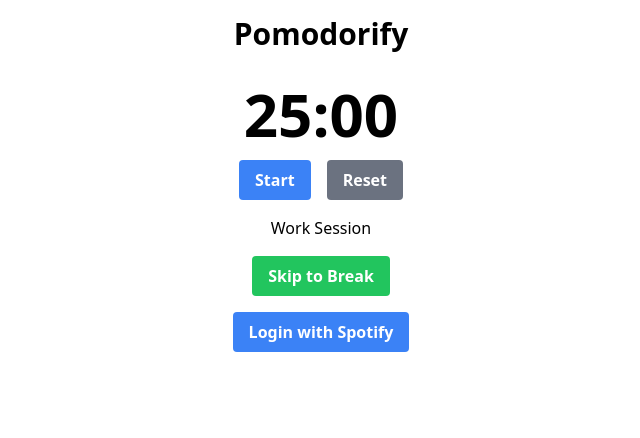
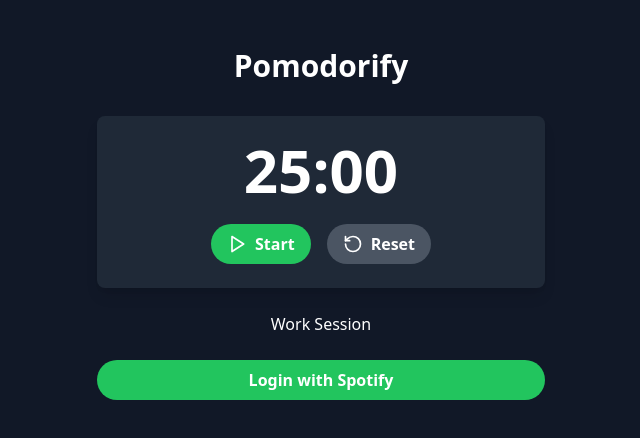
Before and after one commit to skvarre/pomodorify, a React (Create React App) app: page / in a window 1280 px wide. Shown: the top 438 px of the page, without its empty margins (319-959 px from the left). Built offline with nearby package versions, Linux system fonts and the light colour scheme; what spotify-web-api-js would draw is missing.

Commit message:
add styling

```diff
--- a/src/App.tsx
+++ b/src/App.tsx
@@ -5,8 +5,7 @@
 function App() {
   const [isWorking, setIsWorking] = useState(true);
   const [isActive, setIsActive] = useState(false);
-  const workTime = 25 * 60; // 25 minutes
-  const breakTime = 5 * 60; // 5 minutes
+  const [time, setTime] = useState(25 * 60); // 25 minutes
   const [accessToken, setAccessToken] = useState('');
   const [spotifyPlayer, setSpotifyPlayer] = useState<Spotify.Player | null>(null);
 
@@ -18,76 +17,64 @@
     });
   }, []);
 
-  // TODO: TEMPORARY SOLUTION. FIX THIS
+  useEffect(() => {
+    let interval: NodeJS.Timeout | null = null;
+
+    if (isActive && time > 0) {
+      interval = setInterval(() => {
+        setTime((prevTime) => prevTime - 1);
+      }, 1000);
+    } else if (time === 0) {
+      setIsWorking(!isWorking);
+      setIsActive(false);
+      setTime(isWorking ? 5 * 60 : 25 * 60);
+    }
+
+    return () => {
+      if (interval) clearInterval(interval);
+    };
+  }, [isActive, time, isWorking]);
+
   const handleLogin = () => {
     const popup = window.open('http://localhost:8888/login', 'Login with Spotify', 'width=800,height=600');
   };
 
-  const handleTimerEnd = () => {
-    setIsWorking(!isWorking);
-    setIsActive(false);
-    if (spotifyPlayer) {
-      spotifyPlayer.pause();
-    }
-  };
-
-  const handleSkip = () => {
-    setIsWorking(!isWorking);
-    setIsActive(false);
-    if (spotifyPlayer) {
-      spotifyPlayer.pause();
-    }
-  };
-
   const handleToggleTimer = () => {
     setIsActive(!isActive);
-    if (spotifyPlayer) {
-      if (isActive) {
-        spotifyPlayer.pause();
-      } else {
-        spotifyPlayer.resume();
-      }
-    }
   };
 
   const handleResetTimer = () => {
     setIsActive(false);
-    if (spotifyPlayer) {
-      spotifyPlayer.pause();
-      // Maybe.
-      // spotifyPlayer.seek(0);
-    }
+    setTime(isWorking ? 25 * 60 : 5 * 60);
   };
 
   return (
-    <div className="container mx-auto p-4">
-      <h1 className="text-3xl font-bold text-center mb-8">
+    <div className="min-h-screen bg-gray-900 py-12 px-4 sm:px-6 lg:px-8">
+      <div className="max-w-md mx-auto">
+        <h1 className="text-3xl font-bold text-center text-white mb-8">
           Pomodorify
         </h1>
         <Timer
-        initialTime={isWorking ? workTime : breakTime}
-        onTimerEnd={handleTimerEnd}
+          time={time}
           isActive={isActive}
           onToggleTimer={handleToggleTimer}
           onResetTimer={handleResetTimer}
         />
-      <p className="text-center mt-4">
+        <p className="text-center text-white mb-6">
           {isWorking ? 'Work Session' : 'Break Session'}
         </p>
+        {!accessToken ? (
           <button
-        className="mt-4 bg-green-500 hover:bg-green-700 text-white font-bold py-2 px-4 rounded block mx-auto"
-        onClick={handleSkip}
+            onClick={handleLogin}
+            className="w-full bg-green-500 hover:bg-green-600 text-white font-bold py-2 px-4 rounded-full focus:outline-none focus:shadow-outline transition duration-300 ease-in-out"
           >
-        {isWorking ? 'Skip to Break' : 'Skip to Work'}
-      </button>
-      {!accessToken ? (
-        <button onClick={handleLogin} className="mt-4 bg-blue-500 hover:bg-blue-700 text-white font-bold py-2 px-4 rounded block mx-auto">
             Login with Spotify
           </button>
         ) : (
           <MusicPlayer accessToken={accessToken} setPlayer={setSpotifyPlayer} isActive={isActive} />
         )}
       </div>
+    </div>
   );
 }
 
--- a/src/components/Timer.tsx
+++ b/src/components/Timer.tsx
@@ -1,63 +1,49 @@
-import React, { useState, useEffect } from 'react';
+import React from 'react';
+import { Play, Pause, RotateCcw } from 'lucide-react';
 
 type TimerProps = {
-  initialTime: number;
-  onTimerEnd: () => void;
+  time: number;
   isActive: boolean;
   onToggleTimer: () => void;
   onResetTimer: () => void;
 };
 
-const Timer: React.FC<TimerProps> = ({ initialTime, onTimerEnd, isActive, onToggleTimer, onResetTimer }) => {
-  const [time, setTime] = useState(initialTime);
-
-  useEffect(() => {
-    let interval: NodeJS.Timeout | null = null;
-
-    if (isActive && time > 0) {
-      interval = setInterval(() => {
-        setTime((prevTime) => prevTime - 1);
-      }, 1000);
-    } else if (time === 0) {
-      onTimerEnd();
-    }
-
-    return () => {
-      if (interval) clearInterval(interval);
-    };
-  }, [isActive, time, onTimerEnd]);
-
-  useEffect(() => {
-    setTime(initialTime);
-  }, [initialTime]);
-
+const Timer: React.FC<TimerProps> = ({ time, isActive, onToggleTimer, onResetTimer }) => {
   const formatTime = (seconds: number): string => {
     const mins = Math.floor(seconds / 60);
     const secs = seconds % 60;
     return `${mins.toString().padStart(2, '0')}:${secs.toString().padStart(2, '0')}`;
   };
 
-  const handleReset = () => {
-    setTime(initialTime);
-    onResetTimer();
-  };
-
   return (
+    <div className="bg-gray-800 text-white p-6 rounded-lg shadow-lg max-w-md mx-auto mb-6">
       <div className="text-center">
-      <h2 className="text-6xl font-bold mb-4">{formatTime(time)}</h2>
-      <div className="space-x-4">
+        <h2 className="text-6xl font-bold mb-6">{formatTime(time)}</h2>
+        <div className="flex justify-center space-x-4">
           <button
-          className="bg-blue-500 hover:bg-blue-700 text-white font-bold py-2 px-4 rounded"
+            className="bg-green-500 hover:bg-green-600 text-white font-bold py-2 px-4 rounded-full focus:outline-none focus:shadow-outline transition duration-300 ease-in-out flex items-center"
             onClick={onToggleTimer}
           >
-          {isActive ? 'Pause' : 'Start'}
+            {isActive ? (
+              <>
+                <Pause className="w-5 h-5 mr-2" />
+                Pause
+              </>
+            ) : (
+              <>
+                <Play className="w-5 h-5 mr-2" />
+                Start
+              </>
+            )}
           </button>
           <button
-          className="bg-gray-500 hover:bg-gray-700 text-white font-bold py-2 px-4 rounded"
-          onClick={handleReset}
+            className="bg-gray-600 hover:bg-gray-700 text-white font-bold py-2 px-4 rounded-full focus:outline-none focus:shadow-outline transition duration-300 ease-in-out flex items-center"
+            onClick={onResetTimer}
           >
+            <RotateCcw className="w-5 h-5 mr-2" />
             Reset
           </button>
+        </div>
       </div>
     </div>
   );
```
Lines whose indentation alone changed are shown as unchanged.
